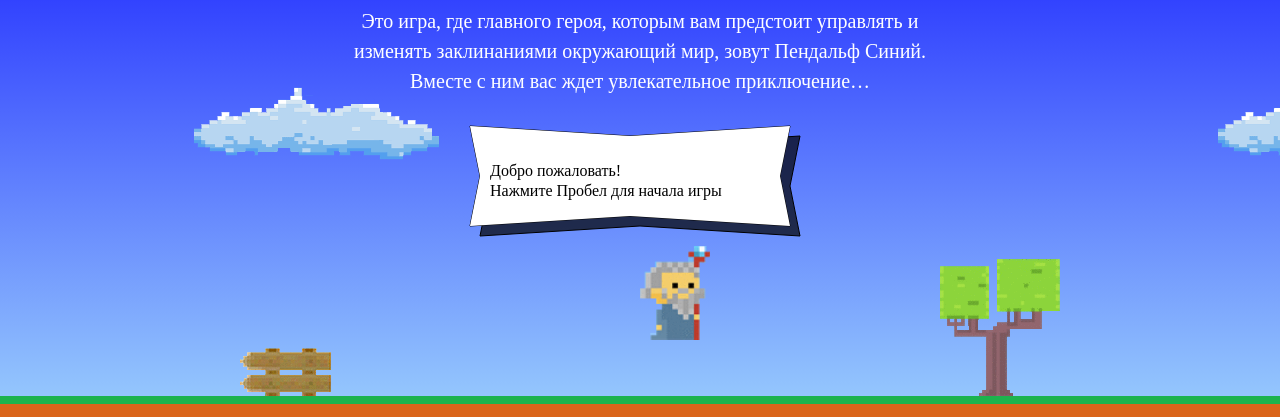
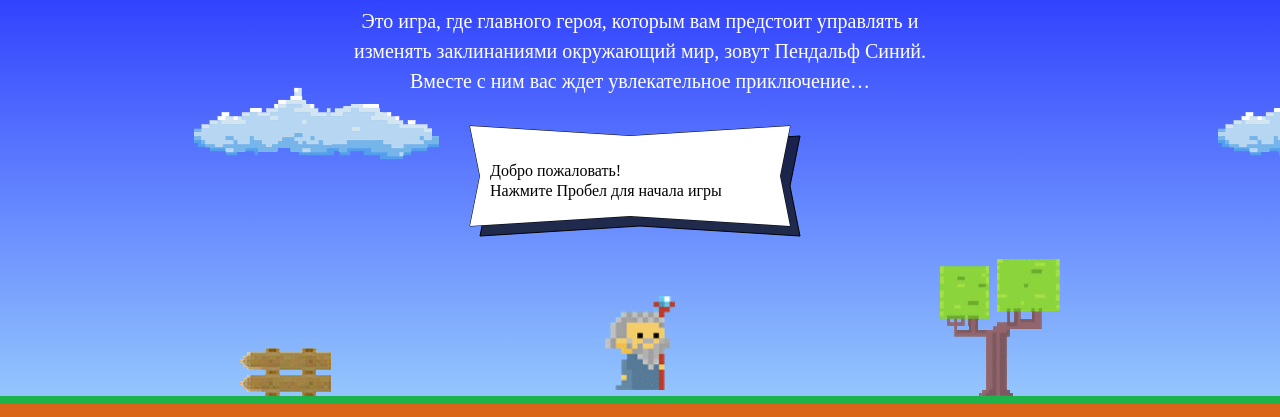
Before and after one commit to Derbentsev/1072419-code-and-magick-19, a website: page index.html in a window 1280 px wide. Shown: the part 203-620 px from the top of the page. Drawn offline with Linux system fonts and the light colour scheme; a web font is replaced by a local one.

Commit message:
Доработал замечания

```diff
--- a/index.html
+++ b/index.html
@@ -1,5 +1,6 @@
 <!DOCTYPE html>
 <html>
+
 <head>
   <meta charset="utf-8">
   <link rel="stylesheet" href="https://fonts.googleapis.com/css?family=PT+Mono&subset=latin,cyrillic">
@@ -7,6 +8,7 @@
   <link rel="shortcut icon" href="favicon.ico" type="image/x-icon">
   <title>Код и Магия</title>
 </head>
+
 <body>
 
   <header>
@@ -14,35 +16,33 @@
         86">
       <g id="wizard">
         <g id="wizard-coat">
-        <polygon points="19 67 19 59 14 59 14 82 9 82 9 86 23 86 23 67 19 67"/>
-        <polygon points="19 59 19 67 23 67 23 86 48 86 48 54 19 54 19 59"/>
+          <polygon points="19 67 19 59 14 59 14 82 9 82 9 86 23 86 23 67 19 67" />
+          <polygon points="19 59 19 67 23 67 23 86 48 86 48 54 19 54 19 59" />
         </g>
         <g id="wizard-head">
           <polygon points="48 86 53 86 53 15 58 15 58 10 62 10 62 5 58 5 58 10 48 10 48 5 43 5 43 10 48 10 48 14 48 86"
-                 fill="#be3827"/>
-        <polygon points="9 37 19 37 19 23 48 23 48 28 53 28 53 42 48 42 48 51 14 51 14 46 9 46 9 37"
-                 fill="#fbd868"/>
-        <rect x="33" y="39" width="10" height="5" fill="#bec1c3"/>
-        <rect x="14" y="37" width="5" height="9" fill="#bec1c3"/>
+            fill="#be3827" />
+          <polygon points="9 37 19 37 19 23 48 23 48 28 53 28 53 42 48 42 48 51 14 51 14 46 9 46 9 37" fill="#fbd868" />
+          <rect x="33" y="39" width="10" height="5" fill="#bec1c3" />
+          <rect x="14" y="37" width="5" height="9" fill="#bec1c3" />
           <polygon
             points="48 39 48 44.34 43 44.34 43 49.69 33 49.69 33 44.34 29 44.34 29 48.62 23 48.62 23 53.97 29 53.97 29 59.31 33 59.31 33 64.66 38 64.66 38 70 43 70 43 64.66 48 64.66 48 53.97 53 53.97 53 48.62 57 48.62 57 39 48 39"
-          fill="#bec1c3"/>
+            fill="#bec1c3" />
           <polygon
             points="0 47 9 47 9 38 19 38 19 24 48 24 48 28 53 28 53 18 48 18 48 13 14 13 14 18 9 18 9 23 5 23 5 38 0 38 0 47"
-          fill="#bec1c3"/>
+            fill="#bec1c3" />
         </g>
         <g id="wizard-eyes">
-        <rect x="28" y="33" width="5" height="5"/>
-        <rect x="43" y="33" width="5" height="5"/>
+          <rect x="28" y="33" width="5" height="5" />
+          <rect x="43" y="33" width="5" height="5" />
         </g>
         <g id="wizard-hands">
           <polygon points="19 67 19 59 14 59 14 82 9 82 9 86 23 86
-          23 67 19 67" fill="#fff" opacity="0.2"/>
-        <rect x="14" y="73" width="5" height="5"
-              fill="#fbd868"/>
-        <rect x="48" y="63" width="5" height="5" fill="#fbd868"/>
-        <rect x="48" width="10" height="10" fill="#3aa2ca"/>
-        <rect x="52" width="5" height="5" fill="#acd5fb"/>
+          23 67 19 67" fill="#fff" opacity="0.2" />
+          <rect x="14" y="73" width="5" height="5" fill="#fbd868" />
+          <rect x="48" y="63" width="5" height="5" fill="#fbd868" />
+          <rect x="48" width="10" height="10" fill="#3aa2ca" />
+          <rect x="52" width="5" height="5" fill="#acd5fb" />
         </g>
       </g>
     </svg>
@@ -68,21 +68,16 @@
   </header>
 
   <div class="overlay setup hidden">
-  <form class="setup-wizard-form"
-        method="post"
-        enctype="multipart/form-data"
-        autocomplete="off">
+    <form class="setup-wizard-form" method="post" enctype="multipart/form-data" autocomplete="off">
 
       <div class="setup-title">
         <div class="setup-user">
           <div class="upload">
-          <img class="setup-user-pic" src="./img/user-1.jpg"/>
+            <img class="setup-user-pic" src="./img/user-1.jpg" />
             <input type="file" name="avatar">
           </div>
           <label>
-          <input type="text" name="username"
-                 maxlength="25" required
-                 class="setup-user-name" value="Синий Пендальф"/>
+            <input type="text" name="username" maxlength="25" required class="setup-user-name" value="Синий Пендальф" />
           </label>
         </div>
 
@@ -91,7 +86,8 @@
 
 
       <div class="setup-artifacts-shop">
-      <div class="setup-artifacts-cell"><img src="img/icon-star.png" alt="Star" width="65" height="50" draggable="true">
+        <div class="setup-artifacts-cell"><img src="img/icon-star.png" alt="Star" width="65" height="50"
+            draggable="true">
         </div>
         <div class="setup-artifacts-cell"></div>
         <div class="setup-artifacts-cell"></div>
@@ -152,7 +148,9 @@
 
           <h4 class="setup-similar-title">Похожие персонажи</h4>
 
-        <div class="setup-similar-list"><!--Список похожих персонажей--></div>
+          <div class="setup-similar-list">
+            <!--Список похожих персонажей-->
+          </div>
         </div>
 
         <button class="button setup-submit">Сохранить</button>
@@ -186,30 +184,31 @@
     var wizardSpeed = 3;
     var wizardWidth = 70;
 
-  var getFireballSpeed = function(left) {
-    var speed = 0;
-    if(left) {
-      speed = 5;
-    }
-    else {
-      speed = 2;
-    }
+    var SPEED_FIREBALL_MIN = 2;
+    var SPEED_FIREBALL_MAX = 5;
+    var PROPORTION = 1.337;
+
+    var getFireballSpeed = function (left) {
+      var speed = left ? SPEED_FIREBALL_MAX : SPEED_FIREBALL_MIN;
       return speed;
     };
 
-  var getWizardHeight = function() {
-    return 1.337 * wizardWidth;
+    var getWizardHeight = function () {
+      return PROPORTION * wizardWidth;
     };
 
-  var getWizardX = function(width) {
-    return width / 2;
+    var getWizardX = function (width) {
+      return (width - wizardWidth) / 2;
     };
 
-  var getWizardY = function(height) {
-    return height / 2;
-  }
+    var getWizardY = function (height) {
+      return height * 2 / 3;
+    };
+
   </script>
+
   <script src="js/game.js"></script>
 
 </body>
+
 </html>
```
Lines whose indentation alone changed are shown as unchanged.
